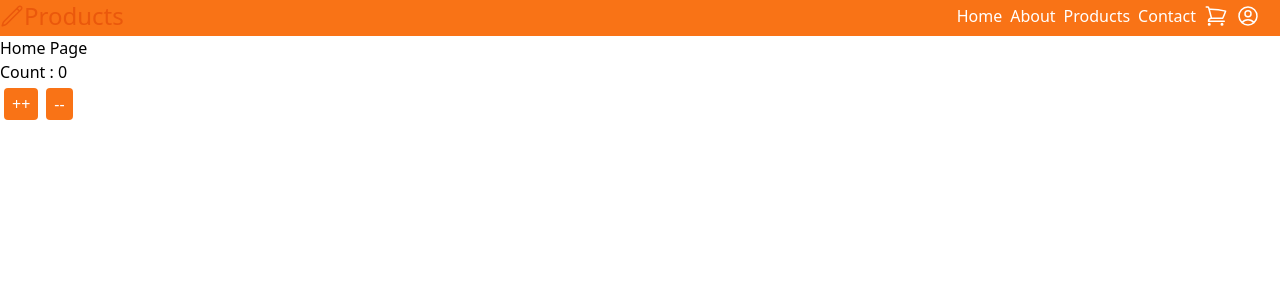
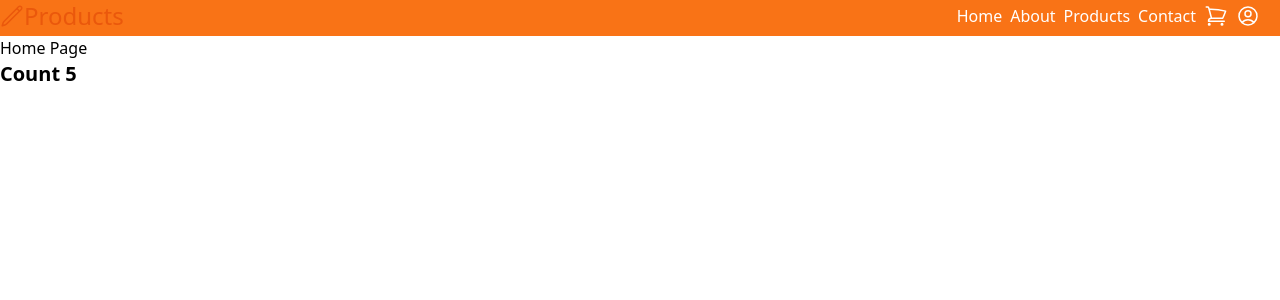
Before and after one commit to mujeeb517/cgc-react-b1, a React (Vite) app: page / in a window 1280 px wide. Shown: the top 300 px of the page. Built offline with nearby package versions, Linux system fonts and the light colour scheme.

Commit message:
component will unmount in func component

```diff
--- a/src/AutoCounter.jsx
+++ b/src/AutoCounter.jsx
@@ -1,30 +1,27 @@
-import React from 'react';
+import React, { useEffect } from 'react';
+import { useState } from 'react';
 
 // Routing
 // Moment
 // willUnMount
-class AutoCounter extends React.Component {
+function AutoCounter() {
 
-    state = { count: 0 };
+    const [count, setCount] = useState(0);
 
-    componentDidMount() {
-        this.timer = setInterval(() => {
-            this.setState({ count: this.state.count + 1 });
+    useEffect(() => {
+        const timer = setTimeout(() => {
+            setCount(count + 1);
             console.log('Updating');
         }, 1000);
-    }
+        // component will unmount
+        return () => {
+            clearTimeout(timer);
+        };
+    }, [count]);
 
-    // clean up
-    componentWillUnmount() {
-        console.log('unmounted');
-        clearInterval(this.timer);
-    }
-
-    render() {
-        return <div>
-            <h1 className="text-xl font-semibold">Count {this.state.count}</h1>
-        </div>
-    }
+    return <div>
+        <h1 className="text-xl font-semibold">Count {count}</h1>
+    </div>
 }
 
 export default AutoCounter;
--- a/src/Home.jsx
+++ b/src/Home.jsx
@@ -1,10 +1,9 @@
-import Counter from "./Counter";
+import AutoCounter from "./AutoCounter";
 
 function Home() {
     return (<div>
         <h1>Home Page</h1>
-        {/* <AutoCounter /> */}
-        <Counter />
+        <AutoCounter />
     </div>);
 }
 
--- a/src/product/ProductItem.jsx
+++ b/src/product/ProductItem.jsx
@@ -2,7 +2,7 @@ import React from "react";
 import moment from 'moment';
 import ShouldRender from "../util/ShouldRender";
 import { Link } from "react-router-dom";
-import { useState } from "react";
+import { useState, useEffect } from "react";
 import NoProductImg from '../assets/no-img.png';
 
 function Actions({ product }) {
@@ -54,7 +54,11 @@ function Price({ product }) {
 
 function ProductItem({ product }) {
 
-    const [src, setSrc] = useState(product.image || NoProductImg);
+    const [src, setSrc] = useState(null);
+
+    useEffect(() => {
+        setSrc(product.image || NoProductImg);
+    },[]);
 
     function onImgError() {
         setSrc(NoProductImg);
--- a/src/product/ProductList.jsx
+++ b/src/product/ProductList.jsx
@@ -11,6 +11,7 @@ import ProductItem from "./ProductItem";
 // componentWillUpdate: nX
 // componentDidUpdate: nX
 // componentWillUnmount: 1x
+// useState, useEffect, useParams
 
 function ProductList() {
 
@@ -31,16 +32,18 @@ function ProductList() {
         if (page < metadata.pages) setPage(page + 1);
     }
 
-    const fetchData = () => {
+    const fetchData = async () => {
         setLoading(true);
         const url = `https://cgc-node-b1.onrender.com/api/v1/products/page/${page}/size/10?search=${search}&sort=${sort}&direction=${direction}`;
-        axios.get(url)
-            .then(res => {
-                setProducts(res.data.data);
-                setMetadata(res.data.metadata);
-            })
-            .catch(err => setError(true))
-            .finally(() => setLoading(false));
+        try {
+            const res = await axios.get(url);
+            setProducts(res.data.data);
+            setMetadata(res.data.metadata);
+        } catch (err) {
+            setError(true);
+        } finally {
+            setLoading(false);
+        }
     }
 
     // componentDidMount
```
